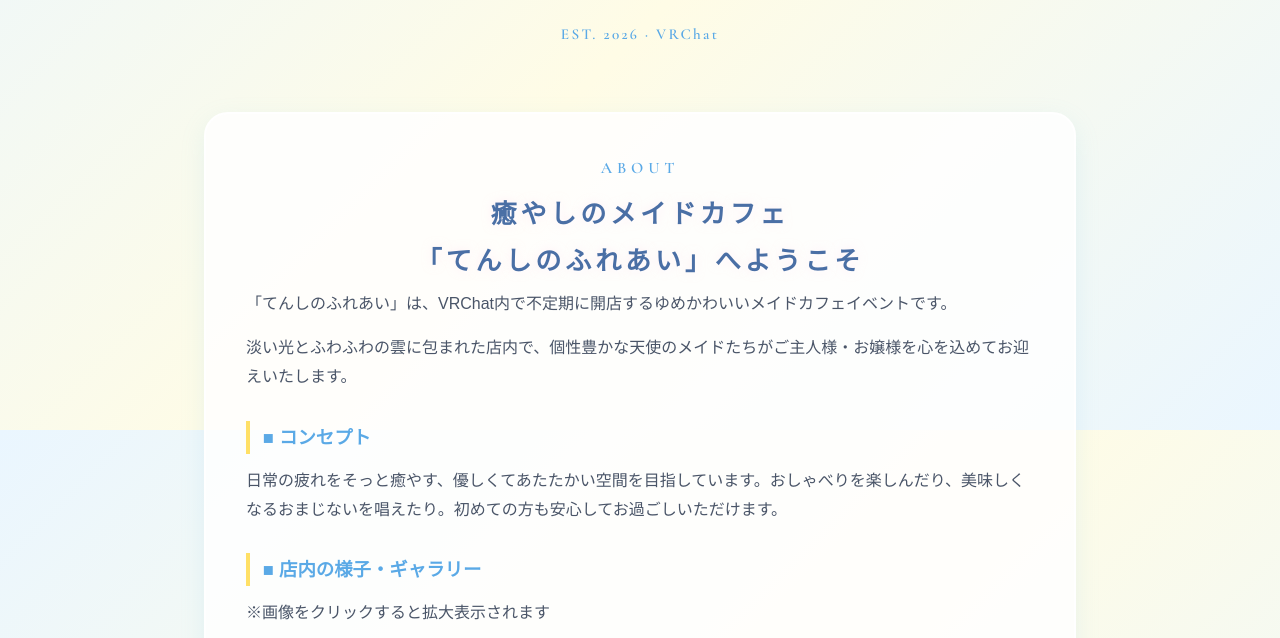
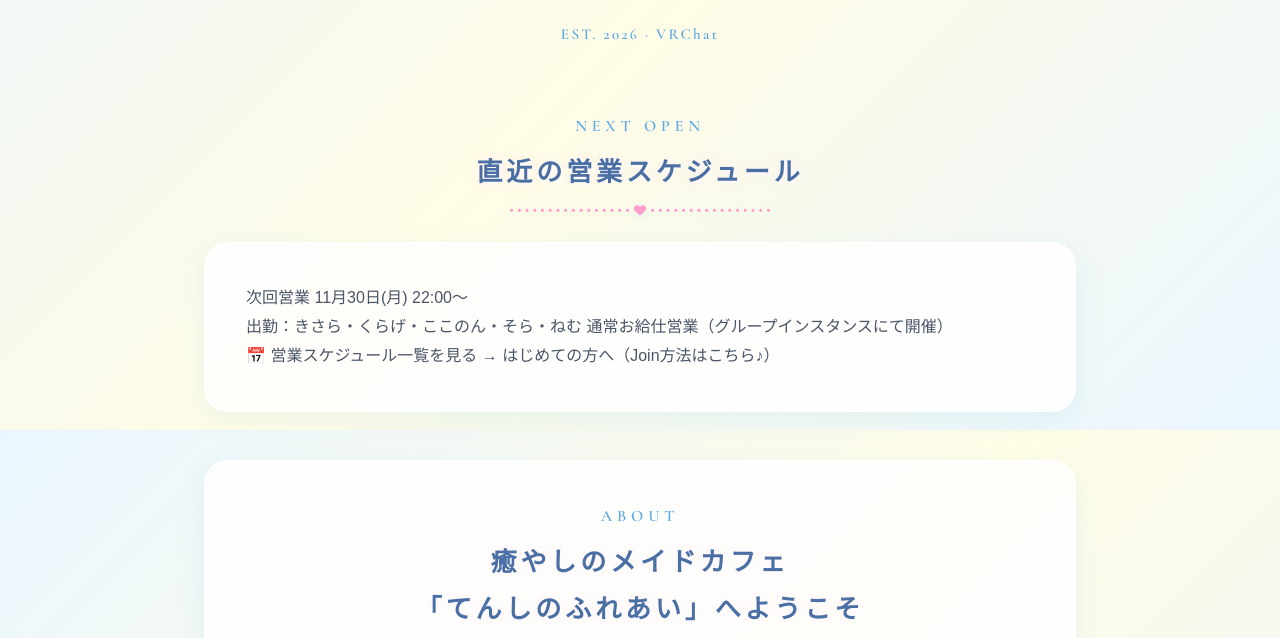
Before and after one commit to SORA-VRChat/tenshi-no-fureai, a plain HTML site: page index.html in a window 1280 px wide. Shown: the part 1170-1808 px from the top of the page. Drawn offline with nearby package versions, Linux system fonts and the light colour scheme; a web font is replaced by a local one.

Commit message:
Update index.html

```diff
--- a/index.html
+++ b/index.html
@@ -33,6 +33,40 @@
       </div>
       <p class="hero-sub">とびきり可愛いカフェで、天使のメイドと癒やしのひとときを。</p>
       <p class="hero-meta">EST. 2026 · VRChat</p>
+    </section>
+    <!-- 直近の営業スケジュール（TOP簡易版） -->
+    <section id="top-schedule" class="top-schedule-section">
+      <div class="section-header">
+        <span class="en-label">NEXT OPEN</span>
+        <h2 class="section-title">直近の営業スケジュール</h2>
+        <img src="assets/heart_line.png" alt="ハートの飾り線" class="section-line">
+      </div>
+
+      <div class="card top-schedule-card">
+        <div class="mini-schedule-list">
+
+          <!-- 営業日 1 -->
+          <div class="mini-schedule-item">
+            <div class="mini-date-wrap">
+              <span class="mini-badge">次回営業</span>
+              <span class="mini-date">11月30日(月) 22:00〜</span>
+            </div>
+            <div class="mini-detail">
+              <span class="mini-cast">出勤：きさら・くらげ・ここのん・そら・ねむ</span>
+              <span class="mini-note">通常お給仕営業（グループインスタンスにて開催）</span>
+            </div>
+          </div>
+
+        <!-- 詳細スケジュール＆参加方法への誘導ボタン -->
+        <div class="top-schedule-actions">
+          <a href="schedule.html" class="schedule-more-btn">
+            📅 営業スケジュール一覧を見る →
+          </a>
+          <a href="information.html" class="schedule-info-link">
+            はじめての方へ（Join方法はこちら♪）
+          </a>
+        </div>
+      </div>
     </section>
 
     <!-- ABOUT -->
```
